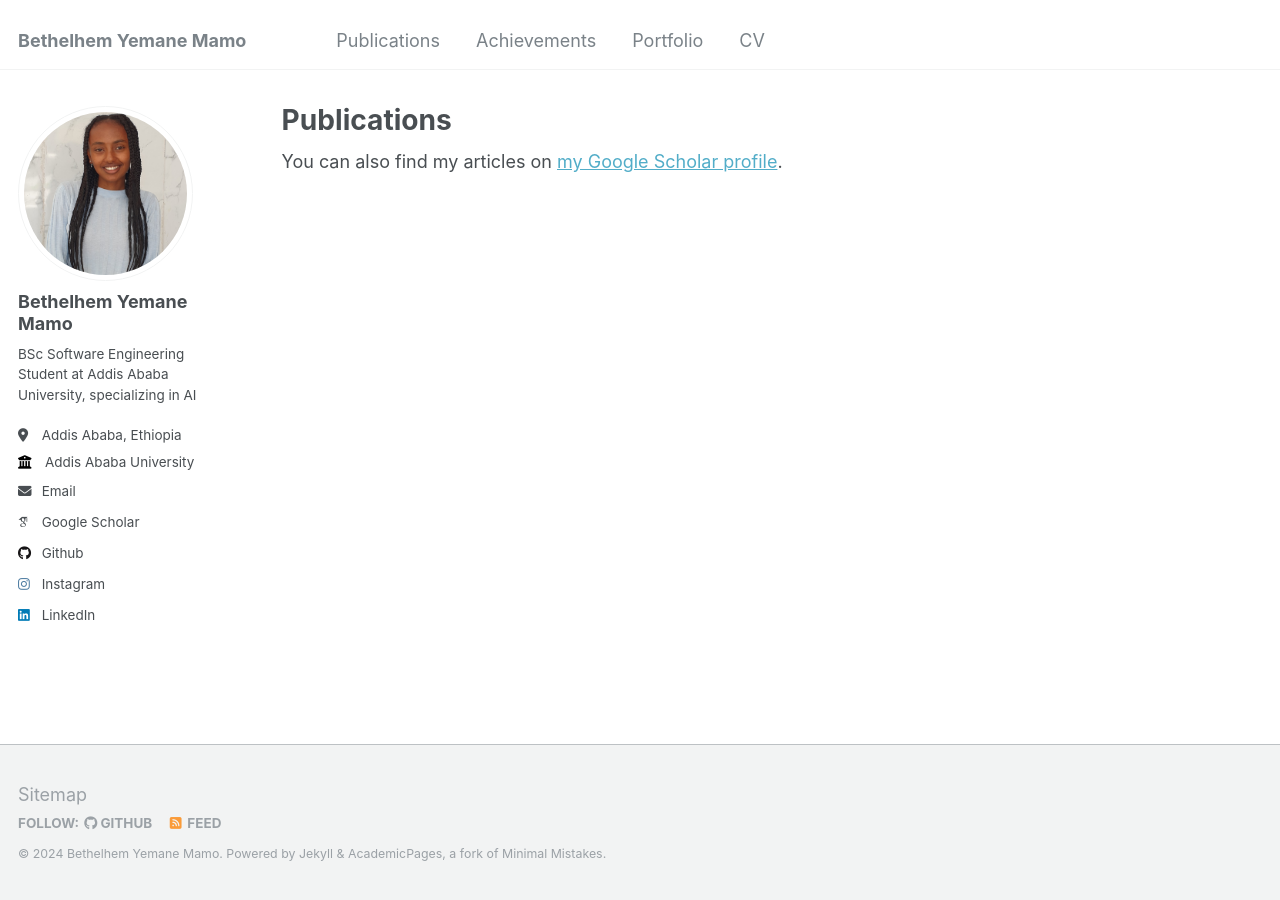
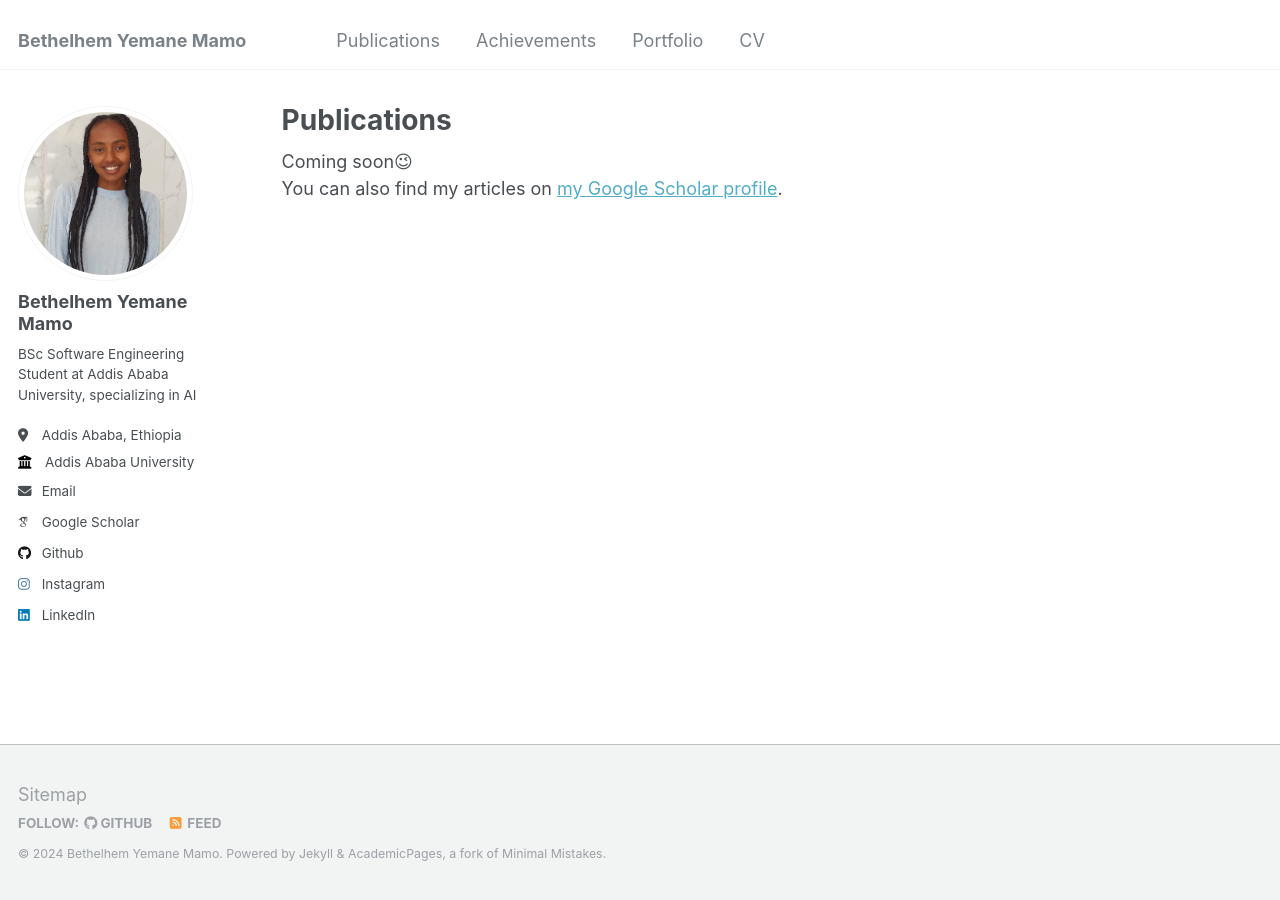
Before and after one commit to Betabravah/betabravah.github.io, a Jekyll site: the page built from _pages/publications.html, in a window 1280 px wide. Built offline with Jekyll 4.4.1, drawn with Linux system fonts in a browser that asks for light colours; some web fonts are replaced.

Commit message:
feat: add coming soon

```diff
--- a/_pages/publications.html
+++ b/_pages/publications.html
@@ -6,6 +6,8 @@ author_profile: true
 ---
 
 {% if site.author.googlescholar %}
+<!-- stay tuned -->
+  <div class="wordwrap">Coming soon😉</div>
   <div class="wordwrap">You can also find my articles on <a href="{{site.author.googlescholar}}">my Google Scholar profile</a>.</div>
 {% endif %}
 
```
